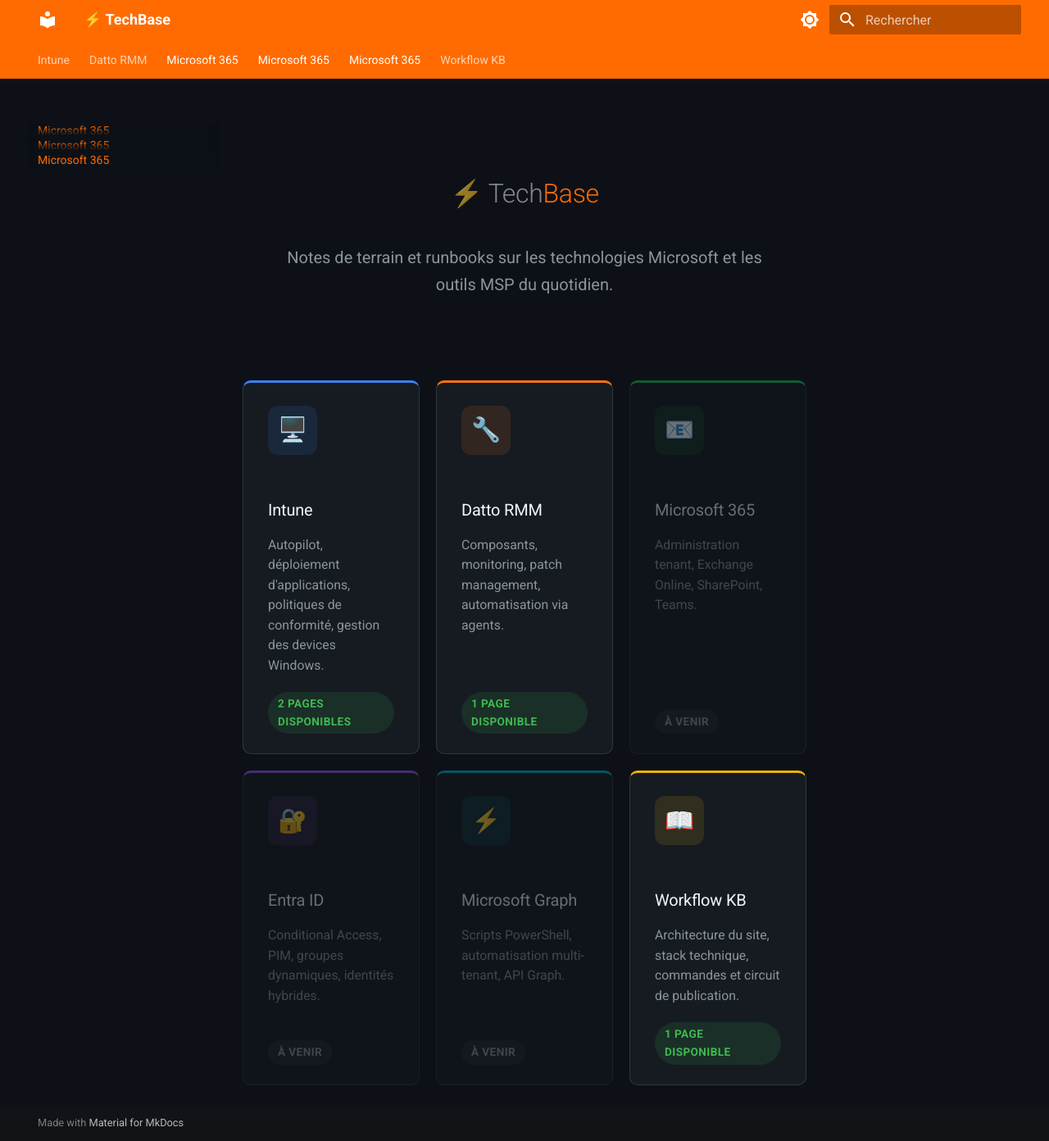
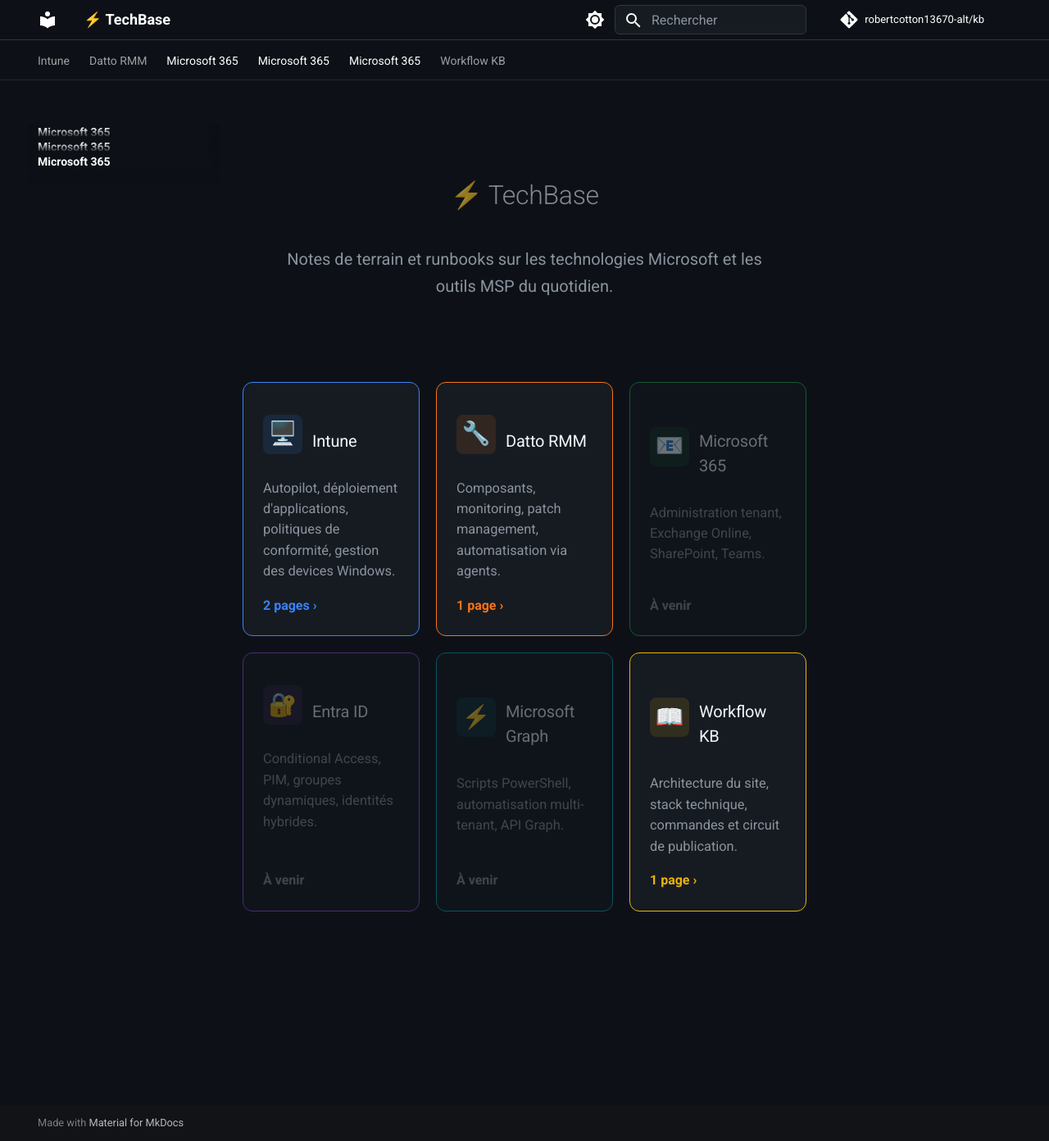
Before and after one commit to robertcotton13670-alt/kb, an MkDocs documentation site: the page built from docs/index.md, in a window 1280 px wide and 1392 px high. Shown: the whole window at 82% size. Built offline with MkDocs 1.6.1 and Material for MkDocs 9.7.7, drawn with Linux system fonts in a browser that asks for light colours; comment, search, counter and statistics services are not loaded.

Commit message:
Refonte thème IntuneQLinks : header noir, cards redesignées, suppression orange
- mkdocs.yml : primary black / accent blue, repo_url ajouté
- extra.css : header/tabs #0D1117, recherche #161B22/#30363D, accent #58A6FF
  Cards : bordure 4 côtés, border-radius 12px, padding 24px, hover glow par variante
  Suppression de tout le orange (#FF6B00) du thème global
- index.md : icône 48px + titre sur même ligne, compteur "X pages ›" en bas

Co-Authored-By: Claude Sonnet 4.6 <noreply@anthropic.com>

```diff
--- a/docs/assets/extra.css
+++ b/docs/assets/extra.css
@@ -1,20 +1,4 @@
-/* ── Couleurs Poweriti ─────────────────────────────────────────────────────── */
-
-[data-md-color-primary="custom"] {
-  --md-primary-fg-color:             #FF6B00;
-  --md-primary-fg-color--light:      #FF8C33;
-  --md-primary-fg-color--dark:       #CC5500;
-  --md-primary-bg-color:             #ffffff;
-  --md-primary-bg-color--light:      rgba(255, 255, 255, 0.7);
-}
-
-[data-md-color-accent="custom"] {
-  --md-accent-fg-color:              #FF6B00;
-  --md-accent-fg-color--transparent: rgba(255, 107, 0, 0.1);
-  --md-accent-bg-color:              #ffffff;
-}
-
-/* ── Fond sombre GitHub-style (scheme slate) ───────────────────────────────── */
+/* ── Fond sombre (slate) ───────────────────────────────────────────────────── */
 
 [data-md-color-scheme="slate"] {
   --md-default-bg-color:             #0d1117;
@@ -22,33 +6,74 @@
   --md-default-bg-color--lighter:    #1c2128;
   --md-default-bg-color--lightest:   #21262d;
   --md-code-bg-color:                #161b22;
+  --md-accent-fg-color:              #58A6FF;
+  --md-accent-fg-color--transparent: rgba(88, 166, 255, 0.1);
 }
 
-/* ── Tokens des cards adaptés au thème ────────────────────────────────────── */
+/* ── Header & onglets ─────────────────────────────────────────────────────── */
+
+.md-header {
+  background-color: #0D1117 !important;
+  border-bottom: 1px solid #30363D;
+  box-shadow: none !important;
+}
+
+.md-tabs {
+  background-color: #0D1117 !important;
+  border-bottom: 1px solid #21262D;
+}
+
+.md-tabs__link {
+  color: rgba(255, 255, 255, 0.6);
+  opacity: 1 !important;
+}
+
+.md-tabs__link--active,
+.md-tabs__link:hover {
+  color: #ffffff !important;
+}
+
+/* ── Barre de recherche ───────────────────────────────────────────────────── */
+
+.md-search__form {
+  background-color: #161B22 !important;
+  border: 1px solid #30363D !important;
+  border-radius: 0.3rem;
+}
+
+.md-search__input { color: #F0F6FC; }
+.md-search__input::placeholder { color: #8B949E; }
+
+/* ── Liens & accents ──────────────────────────────────────────────────────── */
+
+[data-md-color-scheme="slate"] .md-content a:not([class]) {
+  color: #58A6FF;
+}
+
+[data-md-color-scheme="slate"] .md-nav__link:is(:focus, :hover) {
+  color: #58A6FF;
+}
+
+[data-md-color-scheme="slate"] .md-nav__link--active {
+  color: #ffffff;
+  font-weight: 600;
+}
+
+/* ── Tokens cards par scheme ──────────────────────────────────────────────── */
 
 [data-md-color-scheme="slate"] {
-  --kb-card-bg:          #161b22;
-  --kb-card-border:      #30363d;
-  --kb-card-title:       #f0f6fc;
-  --kb-card-desc:        #8b949e;
-  --kb-badge-ok-bg:      rgba(46, 160, 67, 0.15);
-  --kb-badge-ok-fg:      #3fb950;
-  --kb-badge-soon-bg:    rgba(139, 148, 158, 0.1);
-  --kb-badge-soon-fg:    #8b949e;
+  --kb-card-bg:    #161B22;
+  --kb-card-title: #F0F6FC;
+  --kb-card-desc:  #8B949E;
 }
 
 [data-md-color-scheme="default"] {
-  --kb-card-bg:          #f6f8fa;
-  --kb-card-border:      #d0d7de;
-  --kb-card-title:       #1f2328;
-  --kb-card-desc:        #656d76;
-  --kb-badge-ok-bg:      rgba(31, 136, 61, 0.12);
-  --kb-badge-ok-fg:      #1a7f37;
-  --kb-badge-soon-bg:    rgba(110, 118, 129, 0.1);
-  --kb-badge-soon-fg:    #57606a;
+  --kb-card-bg:    #f6f8fa;
+  --kb-card-title: #1f2328;
+  --kb-card-desc:  #656d76;
 }
 
-/* ── Hero ──────────────────────────────────────────────────────────────────── */
+/* ── Hero page d'accueil ──────────────────────────────────────────────────── */
 
 .kb-hero {
   text-align: center;
@@ -60,21 +85,19 @@
   font-weight: 800;
   line-height: 1.2;
   letter-spacing: -0.025em;
-  color: var(--kb-card-title);
-  margin: 0 0 0.8rem;
+  color: #F0F6FC;
+  margin: 0 0 0.75rem;
 }
-
-.kb-hero__accent { color: #FF6B00; }
 
 .kb-hero__subtitle {
   font-size: 1rem;
-  color: var(--kb-card-desc);
+  color: #8B949E;
   max-width: 56ch;
   margin: 0 auto;
   line-height: 1.65;
 }
 
-/* ── Grille ────────────────────────────────────────────────────────────────── */
+/* ── Grille ───────────────────────────────────────────────────────────────── */
 
 .kb-cards {
   display: grid;
@@ -86,35 +109,24 @@
 @media (max-width: 960px) { .kb-cards { grid-template-columns: repeat(2, 1fr); } }
 @media (max-width: 600px) { .kb-cards { grid-template-columns: 1fr; } }
 
-/* ── Card — base ───────────────────────────────────────────────────────────── */
+/* ── Card base ────────────────────────────────────────────────────────────── */
 
-/*
-  Technique : --_accent est défini sur chaque variante (.kb-card--*).
-  Comme c'est une custom property sur le même élément, elle est disponible
-  via var(--_accent) dans toutes les règles qui s'appliquent à .kb-card.
-  Le fallback var(--kb-card-border) s'active pour les cards sans variante.
-*/
 .kb-card {
   display: flex;
   flex-direction: column;
   background: var(--kb-card-bg);
-  border: 1px solid var(--kb-card-border);
-  border-top: 3px solid var(--_accent, var(--kb-card-border));
-  border-radius: 0.5rem;
-  padding: 1.4rem 1.5rem 1.2rem;
+  border: 1px solid var(--_accent, #30363D);
+  border-radius: 12px;
+  padding: 24px;
   text-decoration: none;
   color: var(--kb-card-title);
-  transition: transform 120ms ease, box-shadow 120ms ease, border-color 120ms ease;
+  transition: transform 150ms ease, box-shadow 150ms ease;
 }
 
 .kb-card:hover {
   transform: translateY(-3px);
   text-decoration: none;
   color: var(--kb-card-title);
-  border-color: var(--_accent, var(--kb-card-border));
-  box-shadow:
-    0 0 0 1px var(--_accent, var(--kb-card-border)),
-    0 8px 28px color-mix(in srgb, var(--_accent, #888) 22%, transparent);
 }
 
 .kb-card--disabled {
@@ -123,52 +135,66 @@
   cursor: default;
 }
 
-/* ── Card — contenu ────────────────────────────────────────────────────────── */
+/* ── Header card : icône + titre sur la même ligne ────────────────────────── */
+
+.kb-card__header {
+  display: flex;
+  align-items: center;
+  gap: 12px;
+  margin-bottom: 14px;
+}
 
 .kb-card__icon {
+  width: 48px;
+  height: 48px;
+  flex-shrink: 0;
+  border-radius: 8px;
   display: flex;
   align-items: center;
   justify-content: center;
-  width: 3rem;
-  height: 3rem;
-  border-radius: 0.6rem;
-  font-size: 1.45rem;
-  margin-bottom: 1rem;
-  flex-shrink: 0;
-  /* --_icon-bg défini par les variantes via custom property héritée */
-  background: var(--_icon-bg, rgba(128, 128, 128, 0.1));
+  font-size: 1.4rem;
+  background: var(--_icon-bg, rgba(88, 166, 255, 0.1));
 }
 
 .kb-card__title {
-  font-size: 0.95rem;
+  font-size: 1rem;
   font-weight: 700;
-  margin: 0 0 0.4rem;
   color: var(--kb-card-title);
+  margin: 0;
+  line-height: 1.2;
 }
 
 .kb-card__desc {
-  font-size: 0.79rem;
+  font-size: 0.82rem;
   color: var(--kb-card-desc);
   line-height: 1.55;
-  margin: 0 0 1rem;
+  margin: 0;
   flex: 1;
 }
 
-.kb-card__badge {
-  align-self: flex-start;
-  display: inline-block;
-  font-size: 0.68rem;
+/* Compteur "X pages >" en couleur de bordure ─────────────────────────────── */
+
+.kb-card__count {
+  margin-top: 16px;
+  font-size: 0.8rem;
   font-weight: 600;
-  padding: 0.2rem 0.6rem;
-  border-radius: 2rem;
-  letter-spacing: 0.03em;
-  text-transform: uppercase;
+  color: var(--_accent, #58A6FF);
 }
 
-.kb-card__badge--available { background: var(--kb-badge-ok-bg);   color: var(--kb-badge-ok-fg); }
-.kb-card__badge--soon      { background: var(--kb-badge-soon-bg); color: var(--kb-badge-soon-fg); }
+.kb-card--disabled .kb-card__count {
+  color: #8B949E;
+}
 
-/* ── Variantes couleur ─────────────────────────────────────────────────────── */
+/* ── Hover glow par variante ──────────────────────────────────────────────── */
+
+.kb-card--intune:hover   { box-shadow: 0 0 0 1px #3B82F6, 0 8px 32px rgba(59,  130, 246, 0.25); }
+.kb-card--datto:hover    { box-shadow: 0 0 0 1px #F97316, 0 8px 32px rgba(249, 115,  22, 0.25); }
+.kb-card--m365:hover     { box-shadow: 0 0 0 1px #22C55E, 0 8px 32px rgba(34,  197,  94, 0.25); }
+.kb-card--entra:hover    { box-shadow: 0 0 0 1px #A855F7, 0 8px 32px rgba(168,  85, 247, 0.25); }
+.kb-card--graph:hover    { box-shadow: 0 0 0 1px #06B6D4, 0 8px 32px rgba(6,   182, 212, 0.25); }
+.kb-card--workflow:hover { box-shadow: 0 0 0 1px #EAB308, 0 8px 32px rgba(234, 179,   8, 0.25); }
+
+/* ── Variantes couleur (border + icône) ───────────────────────────────────── */
 
 .kb-card--intune   { --_accent: #3B82F6; --_icon-bg: rgba(59,  130, 246, 0.12); }
 .kb-card--datto    { --_accent: #F97316; --_icon-bg: rgba(249, 115,  22, 0.12); }
--- a/docs/index.md
+++ b/docs/index.md
@@ -4,52 +4,64 @@ description: Notes techniques et runbooks sur Intune, Entra ID, Microsoft 365, D
 ---
 
 <div class="kb-hero">
-  <h1 class="kb-hero__title">⚡ Tech<span class="kb-hero__accent">Base</span></h1>
+  <h1 class="kb-hero__title">⚡ TechBase</h1>
   <p class="kb-hero__subtitle">Notes de terrain et runbooks sur les technologies Microsoft et les outils MSP du quotidien.</p>
 </div>
 
 <div class="kb-cards">
 
   <a href="intune/autopilot/" class="kb-card kb-card--intune">
-    <div class="kb-card__icon">🖥️</div>
-    <h3 class="kb-card__title">Intune</h3>
+    <div class="kb-card__header">
+      <div class="kb-card__icon">🖥️</div>
+      <h3 class="kb-card__title">Intune</h3>
+    </div>
     <p class="kb-card__desc">Autopilot, déploiement d'applications, politiques de conformité, gestion des devices Windows.</p>
-    <span class="kb-card__badge kb-card__badge--available">2 pages disponibles</span>
+    <span class="kb-card__count">2 pages ›</span>
   </a>
 
   <a href="DAtto/Toast%20notif%20depuis%20datto/" class="kb-card kb-card--datto">
-    <div class="kb-card__icon">🔧</div>
-    <h3 class="kb-card__title">Datto RMM</h3>
+    <div class="kb-card__header">
+      <div class="kb-card__icon">🔧</div>
+      <h3 class="kb-card__title">Datto RMM</h3>
+    </div>
     <p class="kb-card__desc">Composants, monitoring, patch management, automatisation via agents.</p>
-    <span class="kb-card__badge kb-card__badge--available">1 page disponible</span>
+    <span class="kb-card__count">1 page ›</span>
   </a>
 
   <a href="#" class="kb-card kb-card--m365 kb-card--disabled">
-    <div class="kb-card__icon">📧</div>
-    <h3 class="kb-card__title">Microsoft 365</h3>
+    <div class="kb-card__header">
+      <div class="kb-card__icon">📧</div>
+      <h3 class="kb-card__title">Microsoft 365</h3>
+    </div>
     <p class="kb-card__desc">Administration tenant, Exchange Online, SharePoint, Teams.</p>
-    <span class="kb-card__badge kb-card__badge--soon">À venir</span>
+    <span class="kb-card__count">À venir</span>
   </a>
 
   <a href="#" class="kb-card kb-card--entra kb-card--disabled">
-    <div class="kb-card__icon">🔐</div>
-    <h3 class="kb-card__title">Entra ID</h3>
+    <div class="kb-card__header">
+      <div class="kb-card__icon">🔐</div>
+      <h3 class="kb-card__title">Entra ID</h3>
+    </div>
     <p class="kb-card__desc">Conditional Access, PIM, groupes dynamiques, identités hybrides.</p>
-    <span class="kb-card__badge kb-card__badge--soon">À venir</span>
+    <span class="kb-card__count">À venir</span>
   </a>
 
   <a href="#" class="kb-card kb-card--graph kb-card--disabled">
-    <div class="kb-card__icon">⚡</div>
-    <h3 class="kb-card__title">Microsoft Graph</h3>
+    <div class="kb-card__header">
+      <div class="kb-card__icon">⚡</div>
+      <h3 class="kb-card__title">Microsoft Graph</h3>
+    </div>
     <p class="kb-card__desc">Scripts PowerShell, automatisation multi-tenant, API Graph.</p>
-    <span class="kb-card__badge kb-card__badge--soon">À venir</span>
+    <span class="kb-card__count">À venir</span>
   </a>
 
   <a href="workflow/kb-setup/" class="kb-card kb-card--workflow">
-    <div class="kb-card__icon">📖</div>
-    <h3 class="kb-card__title">Workflow KB</h3>
+    <div class="kb-card__header">
+      <div class="kb-card__icon">📖</div>
+      <h3 class="kb-card__title">Workflow KB</h3>
+    </div>
     <p class="kb-card__desc">Architecture du site, stack technique, commandes et circuit de publication.</p>
-    <span class="kb-card__badge kb-card__badge--available">1 page disponible</span>
+    <span class="kb-card__count">1 page ›</span>
   </a>
 
 </div>
--- a/mkdocs.yml
+++ b/mkdocs.yml
@@ -1,6 +1,8 @@
 site_name: "⚡ TechBase"
 site_description: Notes techniques Intune, M365, Datto, Entra ID, Graph
 site_url: https://robertcotton13670-alt.github.io/kb/
+repo_url: https://github.com/robertcotton13670-alt/kb
+repo_name: robertcotton13670-alt/kb
 
 extra_css:
   - assets/extra.css
@@ -10,14 +12,14 @@ theme:
   language: fr
   palette:
     - scheme: slate
-      primary: custom
-      accent: custom
+      primary: black
+      accent: blue
       toggle:
         icon: material/brightness-7
         name: Mode clair
     - scheme: default
-      primary: custom
-      accent: custom
+      primary: black
+      accent: blue
       toggle:
         icon: material/brightness-4
         name: Mode sombre
```
